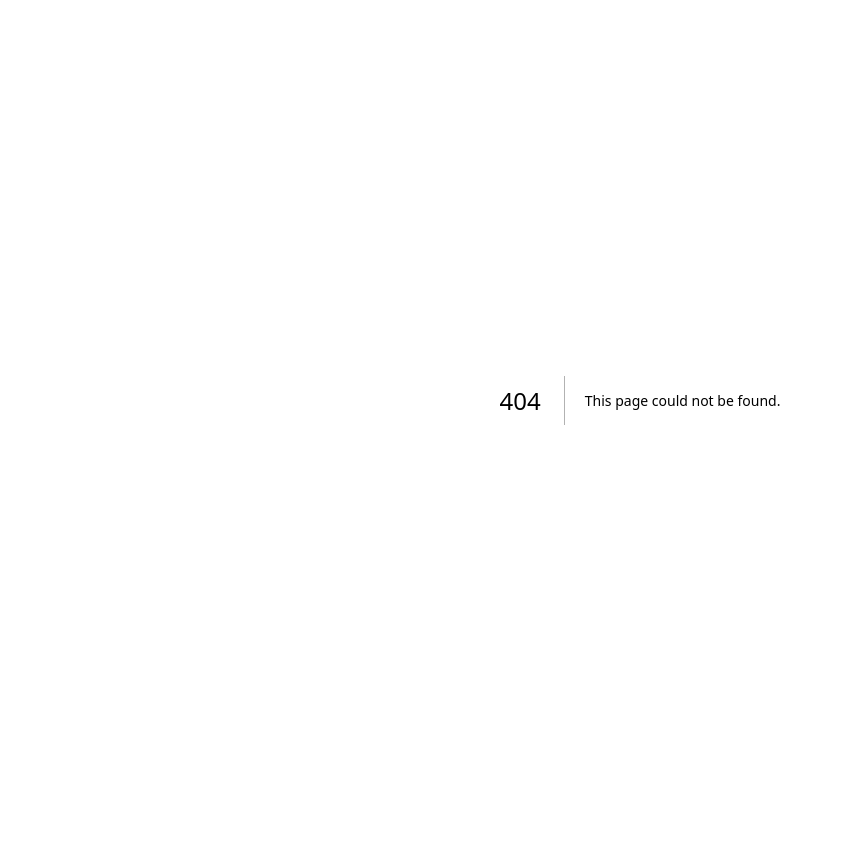
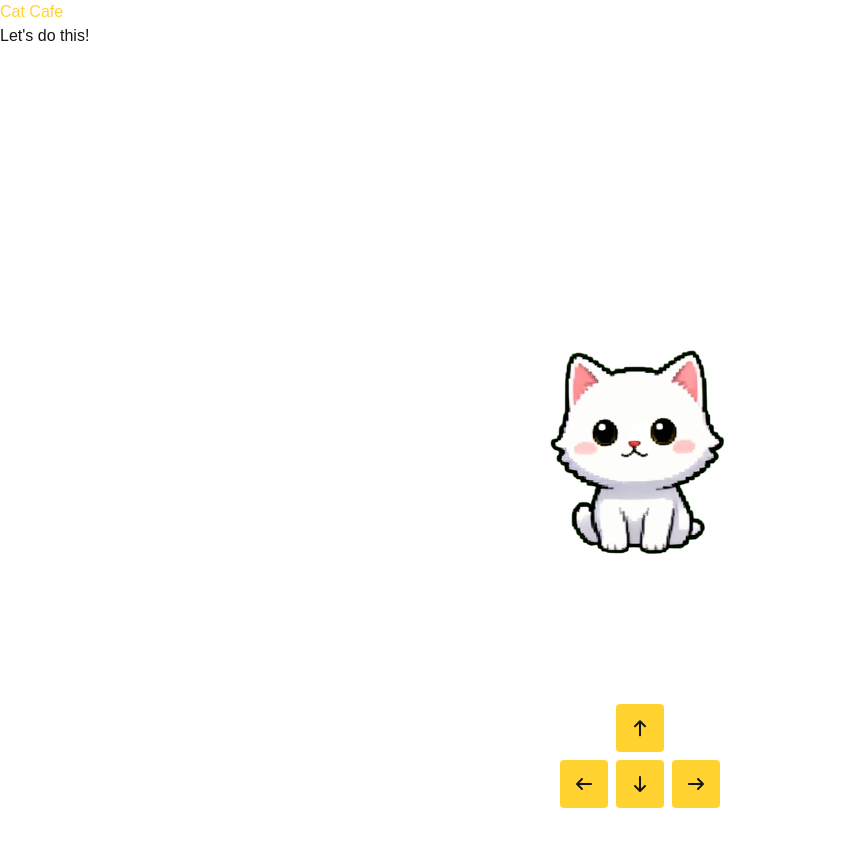
Before and after one commit to guadalupejara/kitty_widget, a Next.js app: page /cats in a window 1280 px wide. Before the commit this address had no page. Shown: the whole page, without its empty margins (0-843 px from the left). Before the commit the page ends 800 px from the top, so only its background shows below. Built offline with nearby package versions, Linux system fonts and the light colour scheme.

Commit message:
manual moving cat

```diff
--- /dev/null
+++ b/app/cats/page.tsx
@@ -0,0 +1,73 @@
+'use client';
+
+import React from "react";
+import Cat from '../assets/sprites/cat.png';
+import Image from "next/image";
+import { useState } from "react";
+import { FontAwesomeIcon } from "@fortawesome/react-fontawesome";
+import { faArrowUp, faArrowDown, faArrowLeft, faArrowRight } from "@fortawesome/free-solid-svg-icons";
+
+const STEP = 10;
+
+function Cats() {
+  const [catLocation, setCatLocation] = useState(
+    {x: 0,
+    y: 0,}
+  );
+
+  const moveUp = () => setCatLocation((prev) => ({ ...prev, y: prev.y - STEP }));
+  const moveDown = () => setCatLocation((prev) => ({ ...prev, y: prev.y + STEP }));
+  const moveLeft = () => setCatLocation((prev) => ({ ...prev, x: prev.x - STEP }));
+  const moveRight = () => setCatLocation((prev) => ({ ...prev, x: prev.x + STEP }));
+
+  return (
+    <> <div>
+      <h1 className="text-amber-300">Cat Cafe</h1>
+      <p>Let's do this!</p>
+    </div>
+    <div className="relative w-full h-screen">
+      <div
+        style={{
+          position: "absolute",
+          left: `calc(50% + ${catLocation.x}px)`,
+          top: `calc(50% + ${catLocation.y}px)`,
+          transform: "translate(-50%, -50%)",
+        }}
+      >
+        <Image src={Cat} alt="Cat" />
+      </div>
+
+      <div className="absolute bottom-10 left-1/2 -translate-x-1/2 flex flex-col items-center gap-2">
+        <button
+          onClick={moveUp}
+          className="w-12 h-12 flex items-center justify-center bg-amber-300 rounded"
+        >
+          <FontAwesomeIcon icon={faArrowUp} />
+        </button>
+        <div className="flex gap-2">
+          <button
+            onClick={moveLeft}
+            className="w-12 h-12 flex items-center justify-center bg-amber-300 rounded"
+          >
+            <FontAwesomeIcon icon={faArrowLeft} />
+          </button>
+          <button
+            onClick={moveDown}
+            className="w-12 h-12 flex items-center justify-center bg-amber-300 rounded"
+          >
+            <FontAwesomeIcon icon={faArrowDown} />
+          </button>
+          <button
+            onClick={moveRight}
+            className="w-12 h-12 flex items-center justify-center bg-amber-300 rounded"
+          >
+            <FontAwesomeIcon icon={faArrowRight} />
+          </button>
+        </div>
+      </div>
+    </div></>
+
+  );
+}
+
+export default Cats;
--- a/app/page.tsx
+++ b/app/page.tsx
@@ -1,65 +1,19 @@
-import Image from "next/image";
+import React from "react";
+import Link from "next/link";
 
-export default function Home() {
+function Home() {
   return (
-    <div className="flex flex-col flex-1 items-center justify-center bg-zinc-50 font-sans dark:bg-black">
-      <main className="flex flex-1 w-full max-w-3xl flex-col items-center justify-between py-32 px-16 bg-white dark:bg-black sm:items-start">
-        <Image
-          className="dark:invert"
-          src="/next.svg"
-          alt="Next.js logo"
-          width={100}
-          height={20}
-          priority
-        />
-        <div className="flex flex-col items-center gap-6 text-center sm:items-start sm:text-left">
-          <h1 className="max-w-xs text-3xl font-semibold leading-10 tracking-tight text-black dark:text-zinc-50">
-            To get started, edit the page.tsx file.
-          </h1>
-          <p className="max-w-md text-lg leading-8 text-zinc-600 dark:text-zinc-400">
-            Looking for a starting point or more instructions? Head over to{" "}
-            <a
-              href="https://vercel.com/templates?framework=next.js&utm_source=create-next-app&utm_medium=appdir-template-tw&utm_campaign=create-next-app"
-              className="font-medium text-zinc-950 dark:text-zinc-50"
-            >
-              Templates
-            </a>{" "}
-            or the{" "}
-            <a
-              href="https://nextjs.org/learn?utm_source=create-next-app&utm_medium=appdir-template-tw&utm_campaign=create-next-app"
-              className="font-medium text-zinc-950 dark:text-zinc-50"
-            >
-              Learning
-            </a>{" "}
-            center.
-          </p>
-        </div>
-        <div className="flex flex-col gap-4 text-base font-medium sm:flex-row">
-          <a
-            className="flex h-12 w-full items-center justify-center gap-2 rounded-full bg-foreground px-5 text-background transition-colors hover:bg-[#383838] dark:hover:bg-[#ccc] md:w-[158px]"
-            href="https://vercel.com/new?utm_source=create-next-app&utm_medium=appdir-template-tw&utm_campaign=create-next-app"
-            target="_blank"
-            rel="noopener noreferrer"
-          >
-            <Image
-              className="dark:invert"
-              src="/vercel.svg"
-              alt="Vercel logomark"
-              width={16}
-              height={16}
-            />
-            Deploy Now
-          </a>
-          <a
-            className="flex h-12 w-full items-center justify-center rounded-full border border-solid border-black/[.08] px-5 transition-colors hover:border-transparent hover:bg-black/[.04] dark:border-white/[.145] dark:hover:bg-[#1a1a1a] md:w-[158px]"
-            href="https://nextjs.org/docs?utm_source=create-next-app&utm_medium=appdir-template-tw&utm_campaign=create-next-app"
-            target="_blank"
-            rel="noopener noreferrer"
-          >
-            Documentation
-          </a>
-        </div>
-      </main>
+    <div>
+      <h1>Welcome to the Home Page</h1>
+      <p>This is the main landing page of our application.</p>
+         <Link
+        href="/cats"
+        className="px-6 py-3 bg-orange-500 text-white rounded-lg font-medium hover:bg-orange-600 transition"
+      >
+        Cats
+      </Link>
     </div>
   );
 }
+
+export default Home;
--- a/package.json
+++ b/package.json
@@ -9,6 +9,9 @@
     "lint": "eslint"
   },
   "dependencies": {
+    "@fortawesome/fontawesome-svg-core": "^7.3.0",
+    "@fortawesome/free-solid-svg-icons": "^7.3.0",
+    "@fortawesome/react-fontawesome": "^3.4.0",
     "next": "16.2.10",
     "react": "19.2.4",
     "react-dom": "19.2.4"
```
Also changed, not shown: app/assets/sprites/cat.png (added), 1 other file (tests, documents, lock files or other folders).
